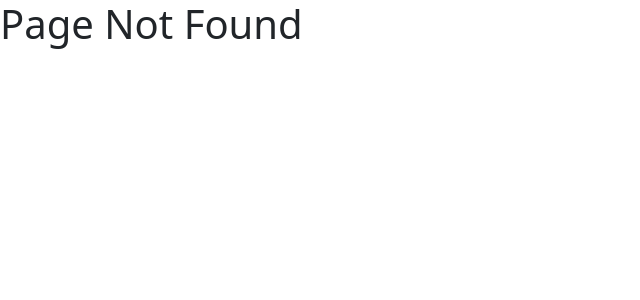
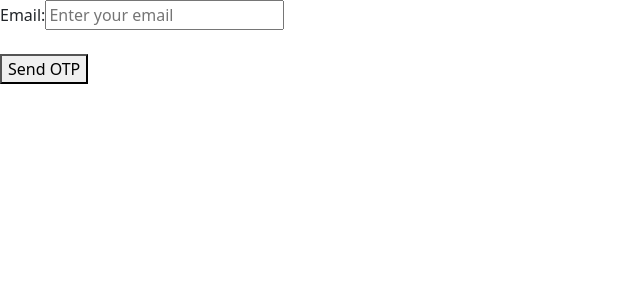
Before and after one commit to JeffrinGoldwin/FinalProject-ReactJS, a React (Create React App) app in the folder Client/: page /ForgotPassword in a window 1280 px wide. Before the commit this address had no page. Shown: the top 300 px of the page, without its empty margins (0-640 px from the left). Built offline with nearby package versions, Linux system fonts and the light colour scheme.

Commit message:
Did some base work for forgot password

```diff
--- a/Client/src/App.js
+++ b/Client/src/App.js
@@ -10,6 +10,7 @@ import { Courses } from "./components/Courses";
 import { Events } from "./components/Events";
 import { NotFound } from "./components/NotFound";
 import Video from "./components/Video";
+import { ForgotPassword } from "./components/ForgotPassword";
 
 function App() {
   const navigate = useNavigate();
@@ -50,6 +51,7 @@ function App() {
         <Route path="/Courses" element={<Courses />} />
         <Route path="/Events" element={<Events />} />
         <Route path="/Courses/video" element={<Video />} />
+        <Route path="/ForgotPassword" element={<ForgotPassword />} />
         <Route path="*" element={<NotFound/>}/>
       </Routes>
     </div>
--- /dev/null
+++ b/Client/src/components/ForgotPassword.js
@@ -0,0 +1,34 @@
+import React, { useState } from 'react';
+import { useNavigate } from "react-router-dom";
+import axios from 'axios';
+
+export const ForgotPassword = () => {
+  const navigate = useNavigate();
+  const [email, setEmail] = useState('');
+
+  const handleOTP = async () => {
+    try {
+      const response = await axios.post('http://localhost:3001/sendOTP', { email });
+        navigate('/OTPVerification');
+    } catch (error) {
+      console.error('Error sending email:', error);
+      alert('Failed to send OTP. Mail ID doesnt exist in the database.');
+    }
+  };
+
+  return (
+    <div>
+      <label htmlFor="email">Email:</label>
+      <input
+        type="email"
+        id="email"
+        value={email}
+        onChange={(e) => setEmail(e.target.value)}
+        placeholder="Enter your email"
+      />
+      <br />
+      <br />
+      <button onClick={handleOTP}>Send OTP</button>
+    </div>
+  );
+};
```
Also changed, not shown: Client/src/Styles/LoginPage.css (added, +7 -0 lines), Client/src/components/OTPVerification.js (added, +9 -0 lines), 1 other file (tests, documents, lock files or other folders).
